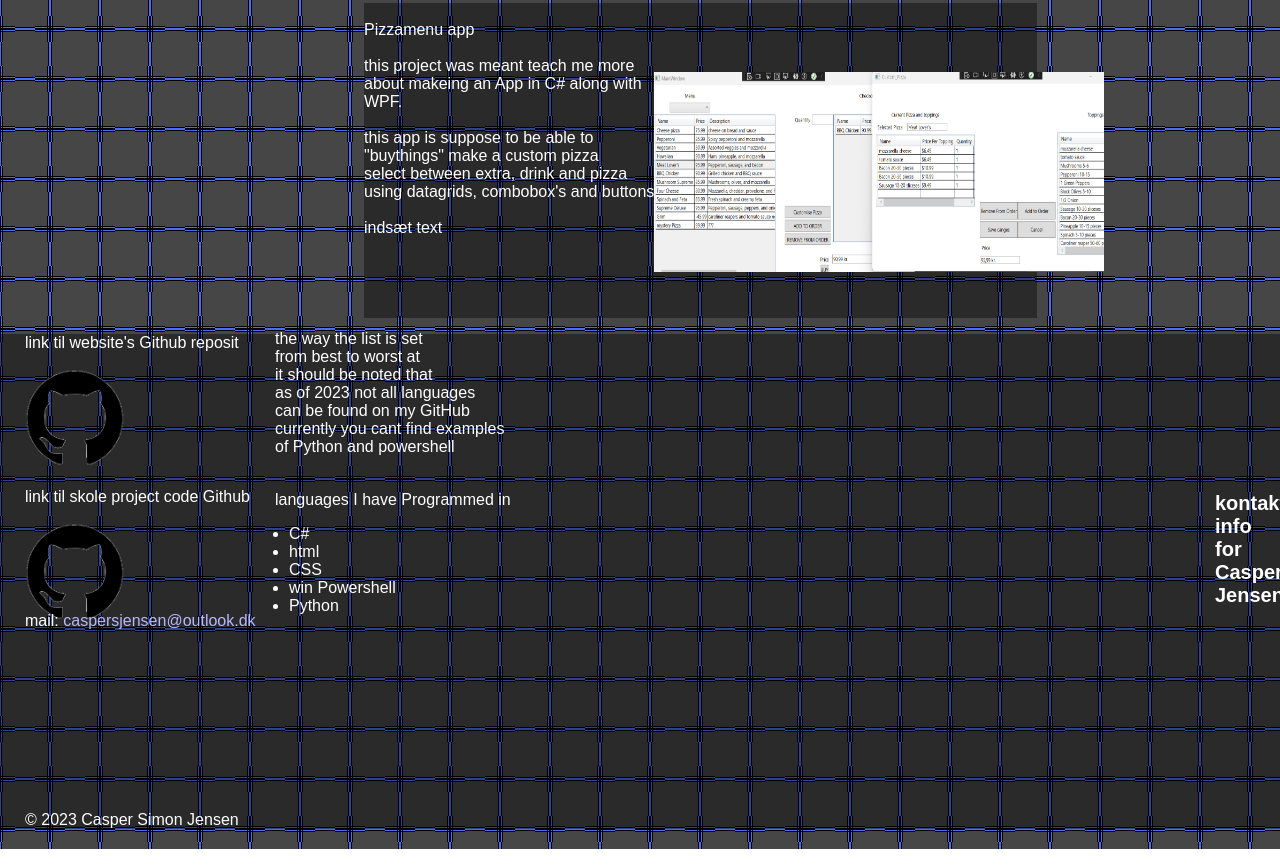
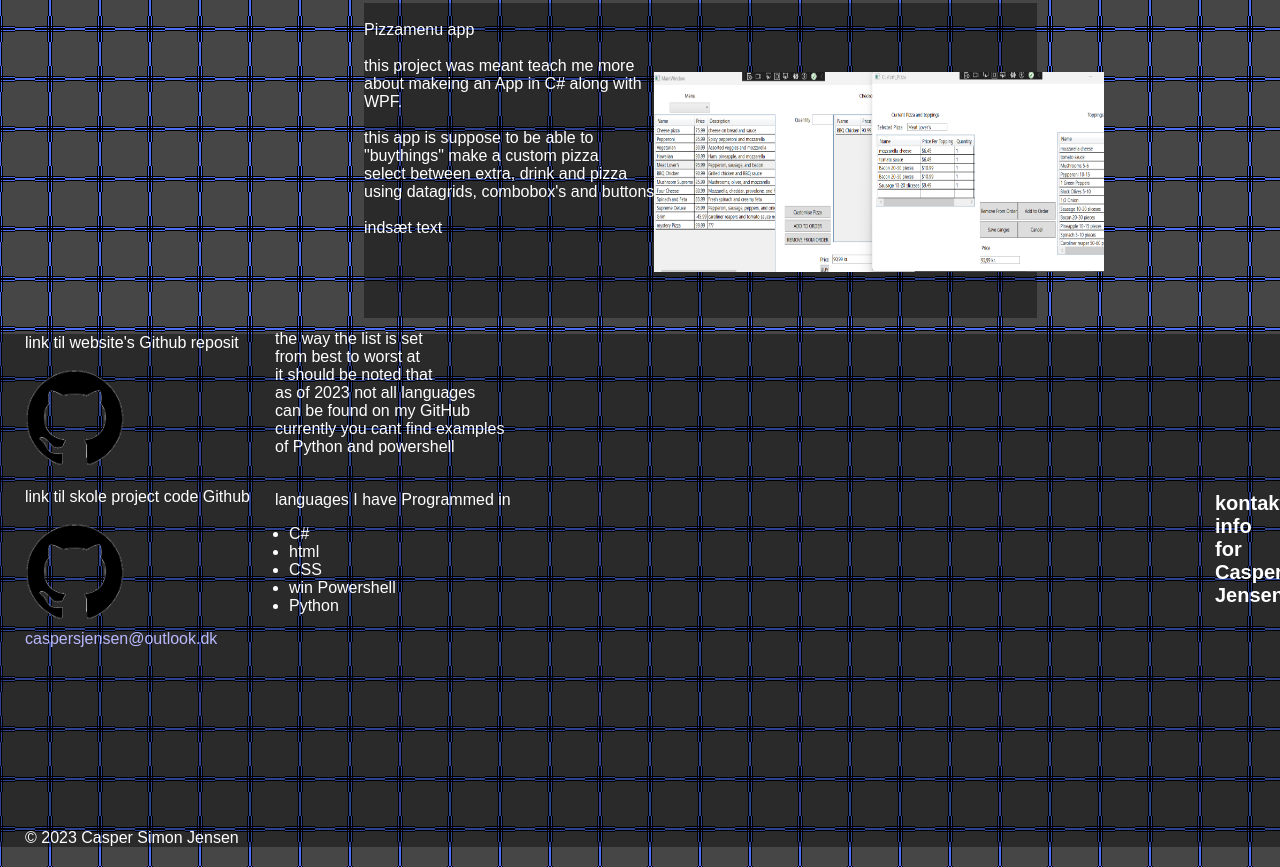
Before and after one commit to RLGPH/my-first-static-web-app, a website: page src/index.html in a window 1280 px wide. Shown: the part 1021-1888 px from the top of the page. Drawn offline with Linux system fonts and the light colour scheme.

Commit message:
link fix part 3

```diff
--- a/src/index.html
+++ b/src/index.html
@@ -136,7 +136,7 @@
       <h6 style="color:rgb(255, 255, 255);margin-left: 1190px;padding-right: 25px;margin-top: -15px;">
         kontakt info for Casper Jensen
       </h6>
-      <a style=margin-left:1260px" href="mailto:caspersjensen@outlook.dk">
+      <a style="margin-left:1260px" href="mailto:caspersjensen@outlook.dk">
         <span style="color: white;">mail: </span>caspersjensen@outlook.dk<br><br>
       </a>
       <p style="color: rgb(255, 255, 255);margin-left:1260px;padding-right:25px;margin-top:-15px;">
```
